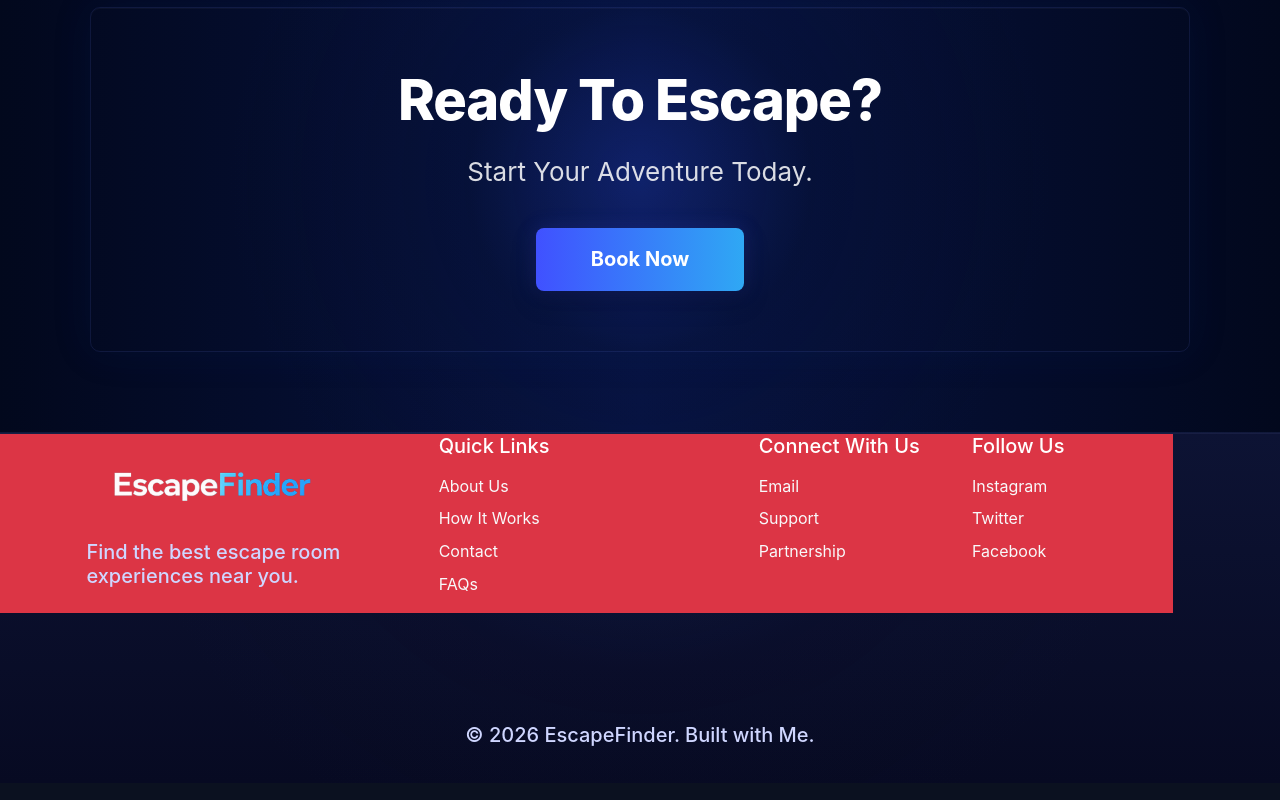
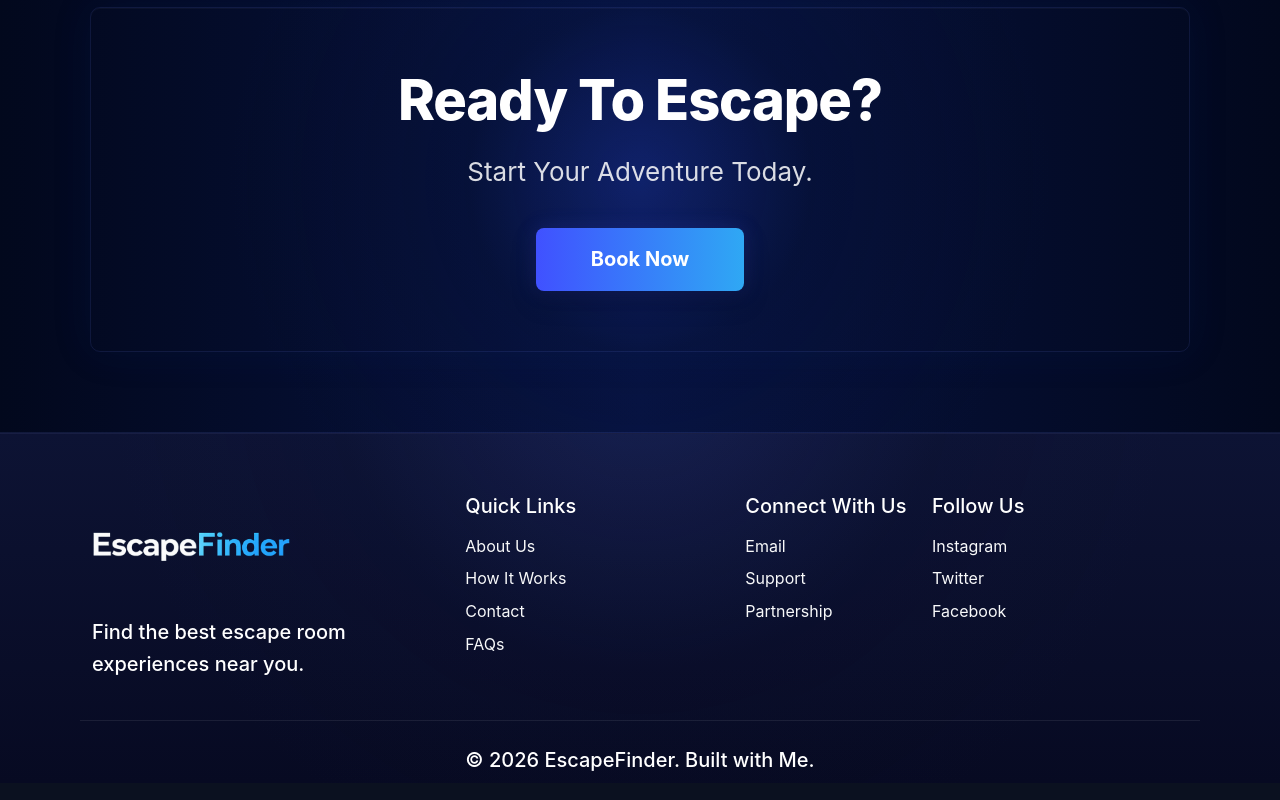
Before and after one commit to kiumars609/escape-finder, a React (Vite) app: page / in a window 1280 px wide. Shown: the part 1104-1904 px from the top of the page. Built offline with nearby package versions, Linux system fonts and the light colour scheme.

Commit message:
Edit Footer

```diff
--- a/src/Components/Footer/Footer.jsx
+++ b/src/Components/Footer/Footer.jsx
@@ -5,37 +5,34 @@ import logo from "../../assets/images/logo/logo.png";
 export default function Footer() {
   return (
     <>
-      <div className="container-fluid">
-        <div className="row footer">
-          <div className="col-12 h-75">
-            <div className="row">
-              <div className="col-12 col-md-4 bg-danger d-flex flex-column align-items-center">
-                <img src={logo} alt="logo" className="logo" />
-                <h5>
+      <div className="container-fluid footer">
+      <div className="container">
+        <div className="row gy-4 footer-top">
+          <div className="col-12 col-md-4">
+            <img src={logo} alt="logo" className="logo mb-3" />
+            <h5 className="footer-text">
               Find the best escape room <br /> experiences near you.
             </h5>
           </div>
-              <div className="col-12 col-md-3 bg-danger">
+
+          <div className="col-12 col-md-3 d-flex flex-column">
             <h5 className="text-white mb-3">Quick Links</h5>
-                <ul className="list-unstyled">
+            <ul className="list-unstyled m-0">
               <li className="mb-2">
                 <a href="#" className="text-decoration-none text-light">
                   About Us
                 </a>
               </li>
-
               <li className="mb-2">
                 <a href="#" className="text-decoration-none text-light">
                   How It Works
                 </a>
               </li>
-
               <li className="mb-2">
                 <a href="#" className="text-decoration-none text-light">
                   Contact
                 </a>
               </li>
-
               <li className="mb-2">
                 <a href="#" className="text-decoration-none text-light">
                   FAQs
@@ -43,22 +40,20 @@ export default function Footer() {
               </li>
             </ul>
           </div>
-              <div className="col-12 col-md-2 bg-danger">
+
+          <div className="col-12 col-md-2">
             <h5 className="text-white mb-3">Connect With Us</h5>
-
-                <ul className="list-unstyled">
+            <ul className="list-unstyled m-0">
               <li className="mb-2">
                 <a href="#" className="text-light text-decoration-none">
                   Email
                 </a>
               </li>
-
               <li className="mb-2">
                 <a href="#" className="text-light text-decoration-none">
                   Support
                 </a>
               </li>
-
               <li className="mb-2">
                 <a href="#" className="text-light text-decoration-none">
                   Partnership
@@ -66,22 +61,20 @@ export default function Footer() {
               </li>
             </ul>
           </div>
-              <div className="col-12 col-md-2 bg-danger">
+
+          <div className="col-12 col-md-3">
             <h5 className="text-white mb-3">Follow Us</h5>
-
-                <ul className="list-unstyled">
+            <ul className="list-unstyled m-0">
               <li className="mb-2">
                 <a href="#" className="text-light text-decoration-none">
                   Instagram
                 </a>
               </li>
-
               <li className="mb-2">
                 <a href="#" className="text-light text-decoration-none">
                   Twitter
                 </a>
               </li>
-
               <li className="mb-2">
                 <a href="#" className="text-light text-decoration-none">
                   Facebook
@@ -89,11 +82,12 @@ export default function Footer() {
               </li>
             </ul>
           </div>
-              <div className="col-12 col-md-2 bg-danger"></div>
         </div>
+
+        <div className="row footer-bottom">
+          <div className="col-12 d-flex align-items-center justify-content-center">
+            <h5 className="m-0">© 2026 EscapeFinder. Built with Me.</h5>
           </div>
-          <div className="col-12 h-25 d-flex align-items-center justify-content-center">
-            <h5>© 2026 EscapeFinder. Built with Me.</h5>
         </div>
       </div>
     </div>
--- a/src/Components/Footer/style.css
+++ b/src/Components/Footer/style.css
@@ -45,3 +45,70 @@ footer a:hover {
 .footer .logo{
     width: 200px;
 }
+
+
+
+
+
+
+
+
+
+
+
+
+
+
+
+
+
+
+
+
+
+
+
+
+
+
+
+
+
+.footer {
+  padding-top: 60px;
+  padding-bottom: 30px;
+}
+
+.footer-top {
+  padding-bottom: 40px;
+  align-items: flex-start;
+}
+
+.footer-bottom {
+  min-height: 80px;
+  border-top: 1px solid rgba(255, 255, 255, 0.08);
+}
+
+.footer .logo {
+  max-width: 220px;
+  height: auto;
+}
+
+.footer-text {
+  color: #d9def7;
+  line-height: 1.6;
+  margin: 0;
+}
+
+.footer h5 {
+  color: white;
+}
+
+.footer ul li a {
+  color: #d9def7;
+  transition: 0.3s;
+}
+
+.footer ul li a:hover {
+  color: #ffffff;
+}
```
Lines whose indentation alone changed are shown as unchanged.
